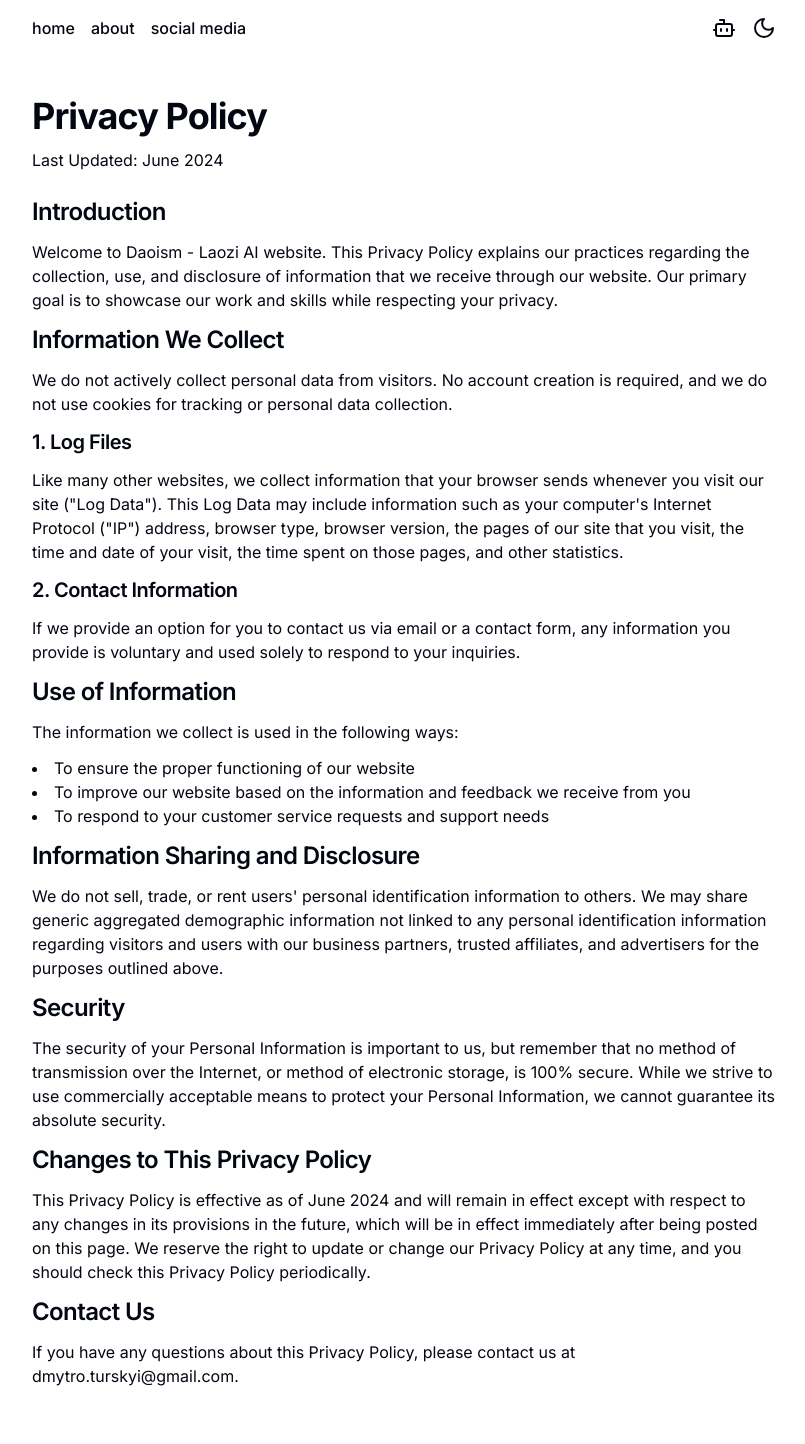
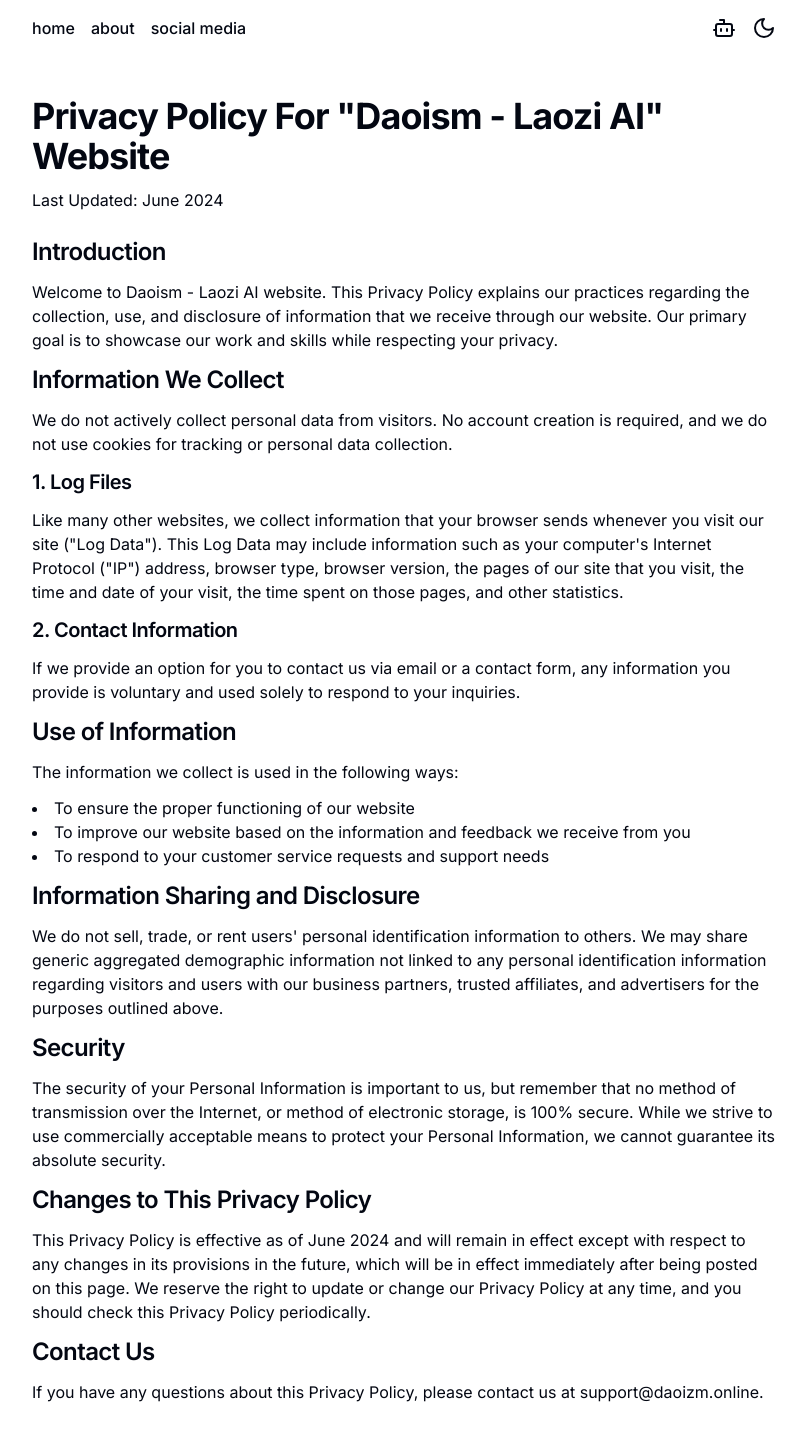
Before and after one commit to Turskyi/nextjs-laozi-chatbot, a Next.js app: page /privacy in a window 1280 px wide. Shown: the top 1444 px of the page, without its empty margins (236-1041 px from the left). Built offline with nearby package versions, Linux system fonts and the light colour scheme.

Commit message:
:sparkles: feat(constants): Update DEVELOPER_DOMAIN to 'daoizm.online' in constants.ts
:bug: fix(page): Update contact email in Privacy Policy Android page to support@daoizm.online

Signed-off-by: Dmytro Turskyi <dmytro.turskyi@gmail.com>

```diff
--- a/constants.ts
+++ b/constants.ts
@@ -1,7 +1,7 @@
 export const APP_NAME = 'Daoism - Laozi AI';
 export const CHAT_NAME = 'Laozi Chatbot';
 export const DOMAIN = 'http://localhost:3000';
-export const DEVELOPER_DOMAIN = 'turskyi.com';
+export const DEVELOPER_DOMAIN = 'daoizm.online';
 export const AUTHOR = 'Dmytro Turskyi';
 export const GOOGLE_MODEL_NAME = 'gemini-1.5-flash';
 //TODO: replace these links
--- a/src/app/privacy-android/page.tsx
+++ b/src/app/privacy-android/page.tsx
@@ -1,10 +1,14 @@
 import { H1 } from '@/components/ui/H1';
 import { H2 } from '@/components/ui/H2';
 import { Metadata } from 'next';
-import { APP_NAME, GOOGLE_MODEL_NAME } from '../../../constants';
+import {
+  APP_NAME,
+  GOOGLE_MODEL_NAME,
+  DEVELOPER_DOMAIN,
+} from '../../../constants';
 
 export const metadata: Metadata = {
-  title: 'Privacy Policy Android',
+  title: 'Privacy Policy',
 };
 
 const updateDate = 'June 2024';
@@ -13,13 +17,13 @@ export default function Page() {
   return (
     <section className="space-y-6">
       <div className="space-y-3">
-        <H1>Privacy Policy</H1>
+        <H1>Privacy Policy For &quot;{APP_NAME}&quot; Android App</H1>
         <p>Last Updated: {updateDate}</p>
       </div>
       <div className="space-y-3">
         <H2>Introduction</H2>
         <p>
-          Welcome to the {APP_NAME} mobile application. This Privacy Policy
+          Welcome to the {APP_NAME} Android mobile application. This Privacy Policy
           outlines our practices regarding the collection, use, and disclosure
           of information that we receive through our app. Our primary goal is to
           provide you with an interactive AI experience while respecting your
@@ -65,8 +69,10 @@ export default function Page() {
         <p>
           If you have any questions about this Privacy Policy, please contact us
           at{' '}
-          <a href="mailto:dmytro.turskyi@gmail.com">dmytro.turskyi@gmail.com</a>
-          ..
+          <a href={`mailto:support@${DEVELOPER_DOMAIN}`}>
+            support@{DEVELOPER_DOMAIN}
+          </a>
+          .
         </p>
       </div>
     </section>
--- a/src/app/privacy/page.tsx
+++ b/src/app/privacy/page.tsx
@@ -14,7 +14,7 @@ export default function Page() {
   return (
     <section className="space-y-6">
       <div className="space-y-3">
-        <H1>Privacy Policy</H1>
+        <H1>Privacy Policy For &quot;{APP_NAME}&quot; Website</H1>
         <p>Last Updated: {updateDate}</p>
       </div>
       <div className="space-y-3">
@@ -86,7 +86,9 @@ export default function Page() {
         <p>
           If you have any questions about this Privacy Policy, please contact us
           at{' '}
-          <a href="mailto:dmytro.turskyi@gmail.com">dmytro.turskyi@gmail.com</a>
+          <a href={`mailto:support@${DEVELOPER_DOMAIN}`}>
+            support@{DEVELOPER_DOMAIN}
+          </a>
           .
         </p>
       </div>
```
